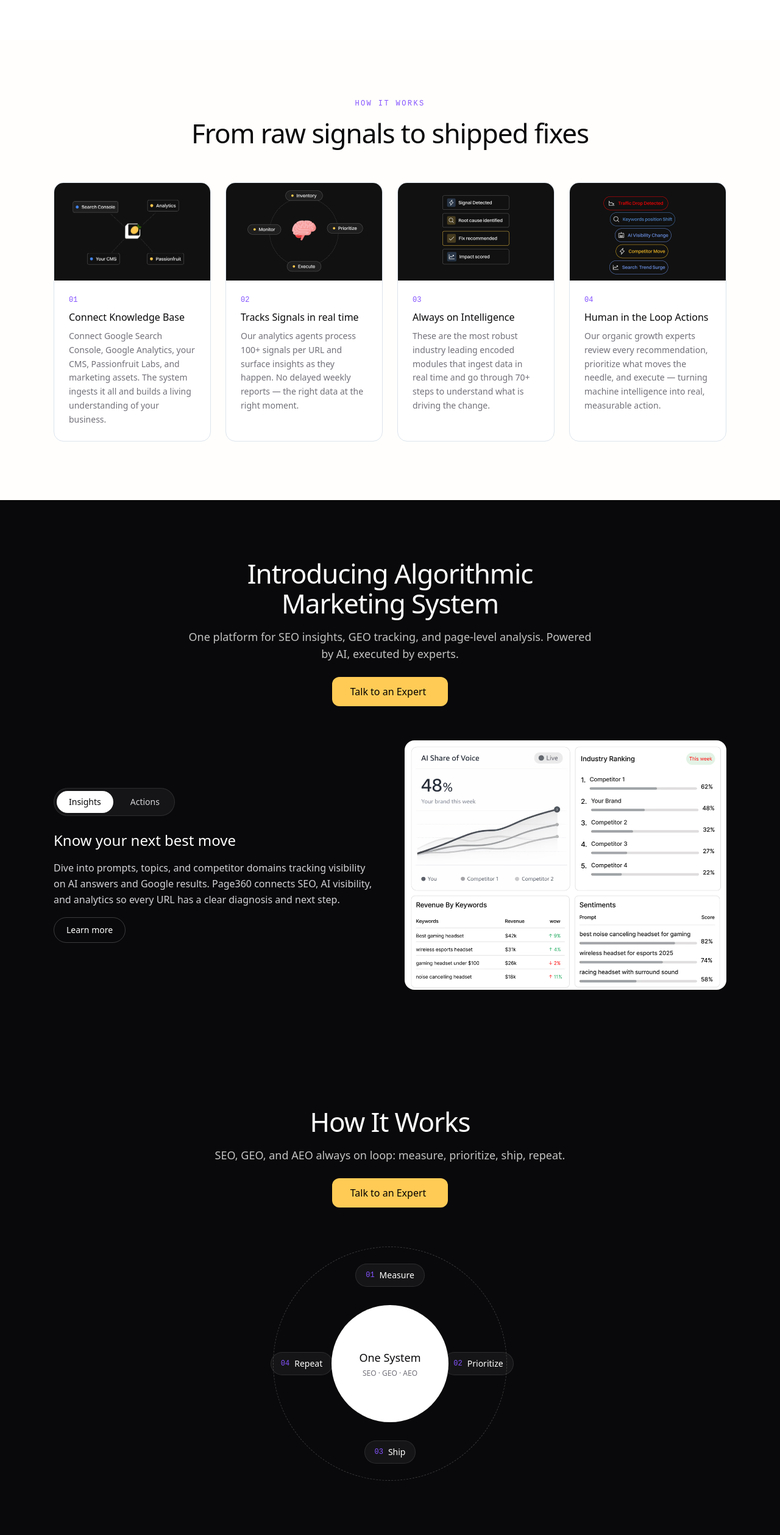
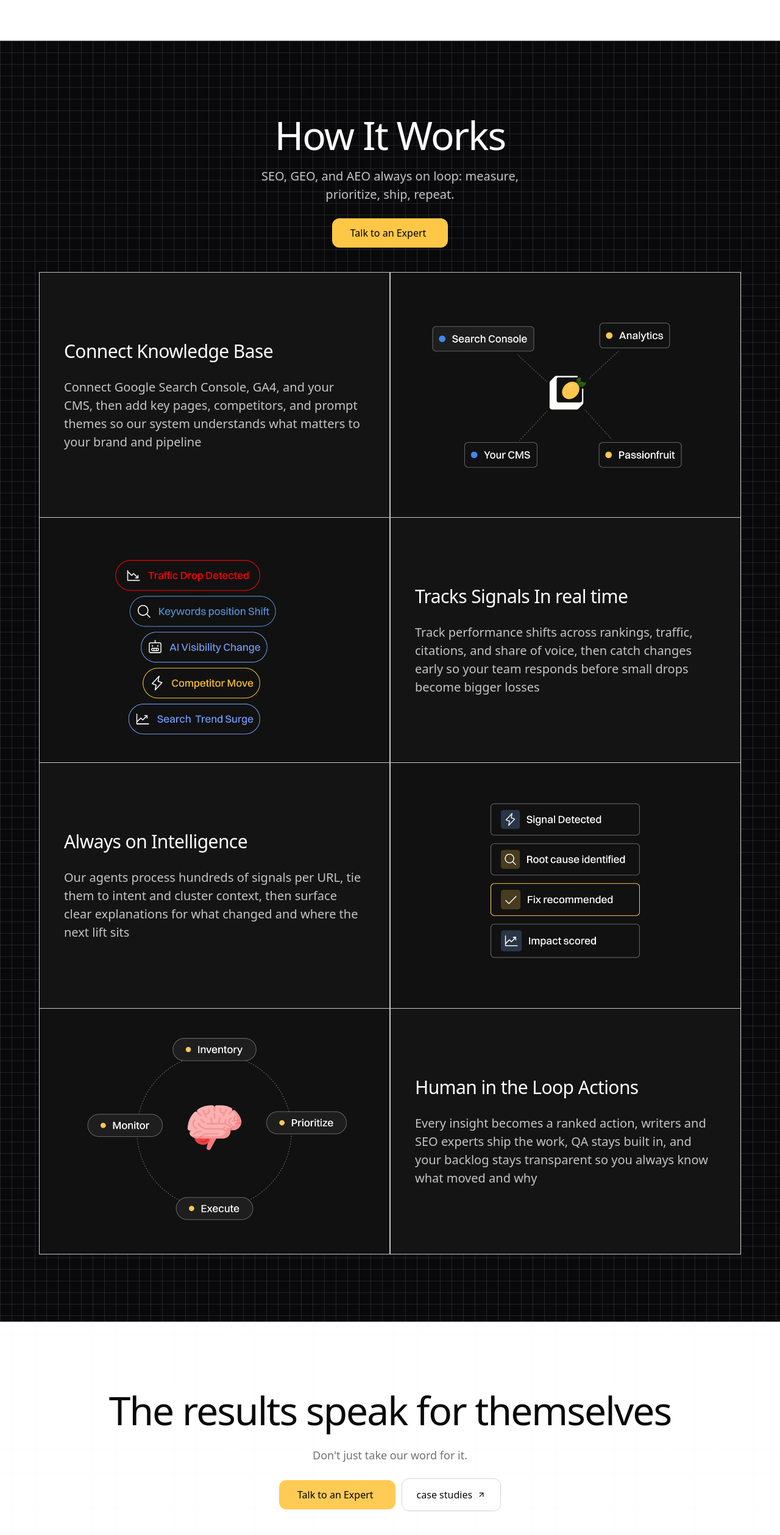
Before and after one commit to mukundjha-mj/Passionfruit, a React (Vite) app: page / in a window 1280 px wide. Shown: the part 3647-6164 px from the top of the page at 61% size. Built offline with nearby package versions, Linux system fonts and the light colour scheme; a web font is replaced by a local one.

Commit message:
Result secton Done

```diff
--- a/src/App.tsx
+++ b/src/App.tsx
@@ -9,7 +9,7 @@ import Header from './components/Header'
 import Hero from './components/Hero'
 import HowItWorks from './components/HowItWorks'
 import PlatformSection from './components/PlatformSection'
-import ProductSection from './components/ProductSection'
+import ResultsSection from './components/ResultsSection'
 import SearchShiftedSection from './components/SearchShiftedSection'
 import TestimonialSection from './components/TestimonialSection'
 
@@ -22,8 +22,8 @@ function App() {
       <SearchShiftedSection />
       <FeaturesGrid />
       <HowItWorks />
+      <ResultsSection />
       <PlatformSection />
-      <ProductSection />
       <TestimonialSection />
       <CaseStudies />
       <BlogsSection />
--- a/src/components/HowItWorks.tsx
+++ b/src/components/HowItWorks.tsx
@@ -3,58 +3,151 @@ import step1 from '../assets/How It work/1.avif'
 import step2 from '../assets/How It work/2.avif'
 import step3 from '../assets/How It work/3.avif'
 import step4 from '../assets/How It work/4.avif'
-import SectionHeading from './ui/SectionHeading'
+import Button from './ui/Button'
+import GridBackground from './ui/GridBackground'
 
-const STEPS = [
+const ROWS = [
   {
     image: step1,
+    imageFirst: false,
+    objectFit: 'object-cover',
     title: 'Connect Knowledge Base',
-    body: 'Connect Google Search Console, Google Analytics, your CMS, Passionfruit Labs, and marketing assets. The system ingests it all and builds a living understanding of your business.',
+    body: 'Connect Google Search Console, GA4, and your CMS, then add key pages, competitors, and prompt themes so our system understands what matters to your brand and pipeline',
+  },
+  {
+    image: step4,
+    imageFirst: true,
+    objectFit: 'object-fill',
+    title: 'Tracks Signals In real time',
+    body: 'Track performance shifts across rankings, traffic, citations, and share of voice, then catch changes early so your team responds before small drops become bigger losses',
+  },
+  {
+    image: step3,
+    imageFirst: false,
+    objectFit: 'object-cover',
+    title: 'Always on Intelligence',
+    body: 'Our agents process hundreds of signals per URL, tie them to intent and cluster context, then surface clear explanations for what changed and where the next lift sits',
   },
   {
     image: step2,
-    title: 'Tracks Signals in real time',
-    body: 'Our analytics agents process 100+ signals per URL and surface insights as they happen. No delayed weekly reports — the right data at the right moment.',
-  },
-  {
-    image: step3,
-    title: 'Always on Intelligence',
-    body: 'These are the most robust industry leading encoded modules that ingest data in real time and go through 70+ steps to understand what is driving the change.',
-  },
-  {
-    image: step4,
+    imageFirst: true,
+    objectFit: 'object-cover',
     title: 'Human in the Loop Actions',
-    body: 'Our organic growth experts review every recommendation, prioritize what moves the needle, and execute — turning machine intelligence into real, measurable action.',
+    body: 'Every insight becomes a ranked action, writers and SEO experts ship the work, QA stays built in, and your backlog stays transparent so you always know what moved and why',
   },
 ]
 
+function Card({
+  title,
+  body,
+  delay,
+  position,
+}: {
+  title: string
+  body: string
+  delay: number
+  position: 'left' | 'right'
+}) {
+  const reveal = {
+    initial: { opacity: 0, x: 150 },
+    whileInView: { opacity: 1, x: 0 },
+    viewport: { once: true, margin: '-60px' },
+  } as const
+  const order = position === 'left' ? 'tab:order-1' : 'tab:order-2'
+  const border = position === 'left' ? 'tab:border-r' : 'tab:border-l'
+
+  return (
+    <div className={`min-w-0 flex-1 overflow-hidden border-[#c4c4c4] bg-[#141414] ${order} ${border}`}>
+      <div className="flex h-full w-full flex-col items-start justify-center gap-5.75 p-6 tab:p-10">
+        <motion.h3
+          className="font-switzer text-[24px] font-medium leading-[1.4em] tracking-[-0.02em] text-white desk:text-[30px]"
+          {...reveal}
+          transition={{ duration: 0.6, delay, ease: 'easeOut' }}
+        >
+          {title}
+        </motion.h3>
+        <motion.p
+          className="font-switzer text-[18px] leading-[150%] text-[rgb(196,196,196)] desk:text-[20px]"
+          {...reveal}
+          transition={{ duration: 0.6, delay, ease: 'easeOut' }}
+        >
+          {body}
+        </motion.p>
+      </div>
+    </div>
+  )
+}
+
+function ImageCell({
+  src,
+  alt,
+  objectFit,
+  position,
+}: {
+  src: string
+  alt: string
+  objectFit: string
+  position: 'left' | 'right'
+}) {
+  const order = position === 'left' ? 'tab:order-1' : 'tab:order-2'
+  const border = position === 'left' ? 'tab:border-r' : 'tab:border-l'
+
+  return (
+    <div
+      className={`aspect-[1.42933] w-full min-w-0 flex-1 overflow-hidden border-[#c4c4c4] tab:aspect-auto tab:h-full ${order} ${border}`}
+    >
+      <img src={src} alt={alt} className={`h-full w-full ${objectFit}`} />
+    </div>
+  )
+}
+
 export default function HowItWorks() {
   return (
-    <section className="mx-auto max-w-6xl px-6 py-24">
-      <SectionHeading eyebrow="How it works" title="From raw signals to shipped fixes" />
+    <section className="relative overflow-hidden border-y border-[#c4c4c4] bg-ink-950 px-5 py-16 tab:px-12 tab:pt-30 tab:pb-27.5 desk:px-16">
+      <div className="absolute inset-0 opacity-30">
+        <GridBackground />
+      </div>
 
-      <div className="mt-14 grid gap-6 md:grid-cols-2 lg:grid-cols-4">
-        {STEPS.map((step, i) => (
-          <motion.div
-            key={step.title}
-            className="flex flex-col overflow-hidden rounded-2xl border border-border-soft bg-white"
-            initial={{ opacity: 0, y: 24 }}
-            whileInView={{ opacity: 1, y: 0 }}
-            viewport={{ once: true, margin: '-60px' }}
-            transition={{ duration: 0.5, delay: i * 0.1, ease: 'easeOut' }}
-          >
-            <img src={step.image} alt={step.title} className="h-40 w-full object-cover" />
-            <div className="flex flex-col gap-2 p-6">
-              <span className="font-mono text-xs text-brand-purple">
-                {String(i + 1).padStart(2, '0')}
-              </span>
-              <h3 className="font-heading text-base font-medium text-ink-950">
-                {step.title}
-              </h3>
-              <p className="text-sm leading-relaxed text-ink-500">{step.body}</p>
+      <div className="relative z-10 mx-auto flex max-w-300 flex-col items-center gap-10">
+        <motion.div
+          className="flex w-full flex-col items-center gap-4 text-center"
+          initial={{ opacity: 0, scale: 0.8 }}
+          whileInView={{ opacity: 1, scale: 1 }}
+          viewport={{ once: true, margin: '-80px' }}
+          transition={{ duration: 0.6, ease: 'easeOut' }}
+        >
+          <h2 className="font-switzer text-[40px] font-medium leading-[1.1em] tracking-[-0.03em] text-white tab:text-[48px] desk:text-[64px]">
+            How It Works
+          </h2>
+          <p className="max-w-125 font-switzer text-[18px] leading-[150%] text-[rgb(196,196,196)] desk:text-[20px]">
+            SEO, GEO, and AEO always on loop: measure, prioritize, ship, repeat.
+          </p>
+          <Button href="./contact-us" variant="hero" className="mt-2">
+            Talk to an Expert
+          </Button>
+        </motion.div>
+
+        <div className="w-full divide-y divide-[#c4c4c4] border border-[#c4c4c4]">
+          {ROWS.map((row, i) => (
+            <div
+              key={row.title}
+              className="flex flex-col divide-y divide-[#c4c4c4] tab:aspect-[2.85866] tab:flex-row tab:divide-y-0"
+            >
+              <Card
+                title={row.title}
+                body={row.body}
+                delay={i * 0.1}
+                position={row.imageFirst ? 'right' : 'left'}
+              />
+              <ImageCell
+                src={row.image}
+                alt={row.title}
+                objectFit={row.objectFit}
+                position={row.imageFirst ? 'left' : 'right'}
+              />
             </div>
-          </motion.div>
-        ))}
+          ))}
+        </div>
       </div>
     </section>
   )
--- a/src/components/ProductSection.tsx
+++ /dev/null
@@ -1,65 +0,0 @@
-import { motion } from 'framer-motion'
-import Button from './ui/Button'
-
-const LOOP_STEPS = ['Measure', 'Prioritize', 'Ship', 'Repeat']
-
-export default function ProductSection() {
-  return (
-    <section className="bg-ink-950 py-24 text-white">
-      <div className="mx-auto max-w-6xl px-6">
-        <motion.div
-          className="mx-auto flex max-w-xl flex-col items-center gap-4 text-center"
-          initial={{ opacity: 0, y: 24 }}
-          whileInView={{ opacity: 1, y: 0 }}
-          viewport={{ once: true, margin: '-80px' }}
-          transition={{ duration: 0.6, ease: 'easeOut' }}
-        >
-          <h2 className="font-heading text-3xl font-medium tracking-tight sm:text-4xl lg:text-[2.75rem]">
-            How It Works
-          </h2>
-          <p className="text-base sm:text-lg" style={{ color: 'rgb(196, 196, 196)' }}>
-            SEO, GEO, and AEO always on loop: measure, prioritize, ship, repeat.
-          </p>
-          <Button href="./contact-us" className="mt-2">
-            Talk to an Expert
-          </Button>
-        </motion.div>
-
-        <div className="relative mx-auto mt-16 flex h-72 w-72 items-center justify-center sm:h-96 sm:w-96">
-          <motion.div
-            className="absolute inset-0 rounded-full border border-dashed border-white/20"
-            animate={{ rotate: 360 }}
-            transition={{ duration: 24, repeat: Infinity, ease: 'linear' }}
-          />
-          <div className="flex h-40 w-40 flex-col items-center justify-center gap-1 rounded-full bg-white text-ink-950 sm:h-48 sm:w-48">
-            <span className="font-heading text-lg font-medium">One System</span>
-            <span className="text-xs text-ink-500">SEO · GEO · AEO</span>
-          </div>
-
-          {LOOP_STEPS.map((step, i) => {
-            const angle = (i / LOOP_STEPS.length) * 2 * Math.PI - Math.PI / 2
-            const radius = 145
-            const x = Math.cos(angle) * radius
-            const y = Math.sin(angle) * radius
-            return (
-              <motion.div
-                key={step}
-                className="absolute flex items-center gap-2 rounded-full border border-white/10 bg-white/5 px-4 py-2"
-                style={{ x, y }}
-                initial={{ opacity: 0, scale: 0.8 }}
-                whileInView={{ opacity: 1, scale: 1 }}
-                viewport={{ once: true }}
-                transition={{ duration: 0.4, delay: i * 0.12 }}
-              >
-                <span className="font-mono text-xs text-brand-purple">
-                  0{i + 1}
-                </span>
-                <span className="font-heading text-sm text-white">{step}</span>
-              </motion.div>
-            )
-          })}
-        </div>
-      </div>
-    </section>
-  )
-}
--- /dev/null
+++ b/src/components/ResultsSection.tsx
@@ -0,0 +1,87 @@
+import { motion } from 'framer-motion'
+import Button from './ui/Button'
+import GridBackground from './ui/GridBackground'
+
+const STATS = [
+  { value: '$1B+', label: 'Revenue driven' },
+  { value: '10.5M', label: 'AI Search Traffic' },
+  { value: '300M+', label: 'SEO Led Traffic' },
+]
+
+function ArrowUpRightIcon() {
+  return (
+    <svg
+      width="14"
+      height="14"
+      viewBox="0 0 24 24"
+      fill="none"
+      stroke="currentColor"
+      strokeWidth={2}
+      strokeLinecap="round"
+      strokeLinejoin="round"
+      aria-hidden
+    >
+      <path d="M7 17L17 7" />
+      <path d="M7 7h10v10" />
+    </svg>
+  )
+}
+
+export default function ResultsSection() {
+  return (
+    <section className="relative overflow-hidden bg-white px-5 py-16 tab:px-16 tab:py-20 desk:py-27.5">
+      <GridBackground className="opacity-20" />
+
+      <div className="relative z-10 mx-auto flex max-w-360 flex-col items-center gap-10">
+        <motion.div
+          className="flex flex-col items-center gap-6"
+          initial={{ opacity: 0, scale: 0.8 }}
+          whileInView={{ opacity: 1, scale: 1 }}
+          viewport={{ once: true, margin: '-80px' }}
+          transition={{ duration: 0.6, ease: 'easeOut' }}
+        >
+          <h2 className="max-w-5xl text-center font-switzer text-[40px] font-medium leading-[1.1] tracking-[-0.03em] text-ink-950 tab:text-[64px]">
+            The results speak for themselves
+          </h2>
+          <p className="max-w-75 text-center font-switzer text-lg text-ink-500">
+            Don&apos;t just take our word for it.
+          </p>
+
+          <div className="flex flex-wrap items-center justify-center gap-2.5">
+            <Button href="./contact-us">Talk to an Expert</Button>
+            <motion.a
+              href="./case-studies"
+              className="inline-flex items-center gap-2 rounded-xl border border-ink-300 bg-white px-6 py-3.5 font-switzer text-base text-ink-950"
+              whileHover={{ scale: 1.03 }}
+              whileTap={{ scale: 0.97 }}
+              transition={{ type: 'spring', stiffness: 400, damping: 20 }}
+            >
+              case studies
+              <ArrowUpRightIcon />
+            </motion.a>
+          </div>
+        </motion.div>
+
+        <div className="flex w-full flex-col gap-5 desk:flex-row">
+          {STATS.map((stat, i) => (
+            <motion.div
+              key={stat.label}
+              className="flex flex-1 flex-col items-center gap-5 rounded-xl border border-ink-300 bg-white p-6 shadow-[0_0.6px_0.6px_-1.25px_rgba(0,0,0,0.18),0_2.3px_2.3px_-2.5px_rgba(0,0,0,0.16),0_10px_10px_-3.75px_rgba(0,0,0,0.06)] tab:p-8"
+              initial={{ opacity: 0, y: 10 }}
+              whileInView={{ opacity: 1, y: 0 }}
+              viewport={{ once: true, margin: '-60px' }}
+              transition={{ duration: 0.5, delay: i * 0.08, ease: 'easeOut' }}
+            >
+              <span className="bg-[linear-gradient(0deg,#000_24%,#636363_38%)] bg-clip-text font-switzer text-6xl font-medium tracking-[-0.04em] text-transparent tab:text-8xl">
+                {stat.value}
+              </span>
+              <span className="text-center font-switzer text-lg tracking-[-0.03em] text-ink-500 tab:text-[28px]">
+                {stat.label}
+              </span>
+            </motion.div>
+          ))}
+        </div>
+      </div>
+    </section>
+  )
+}
```
